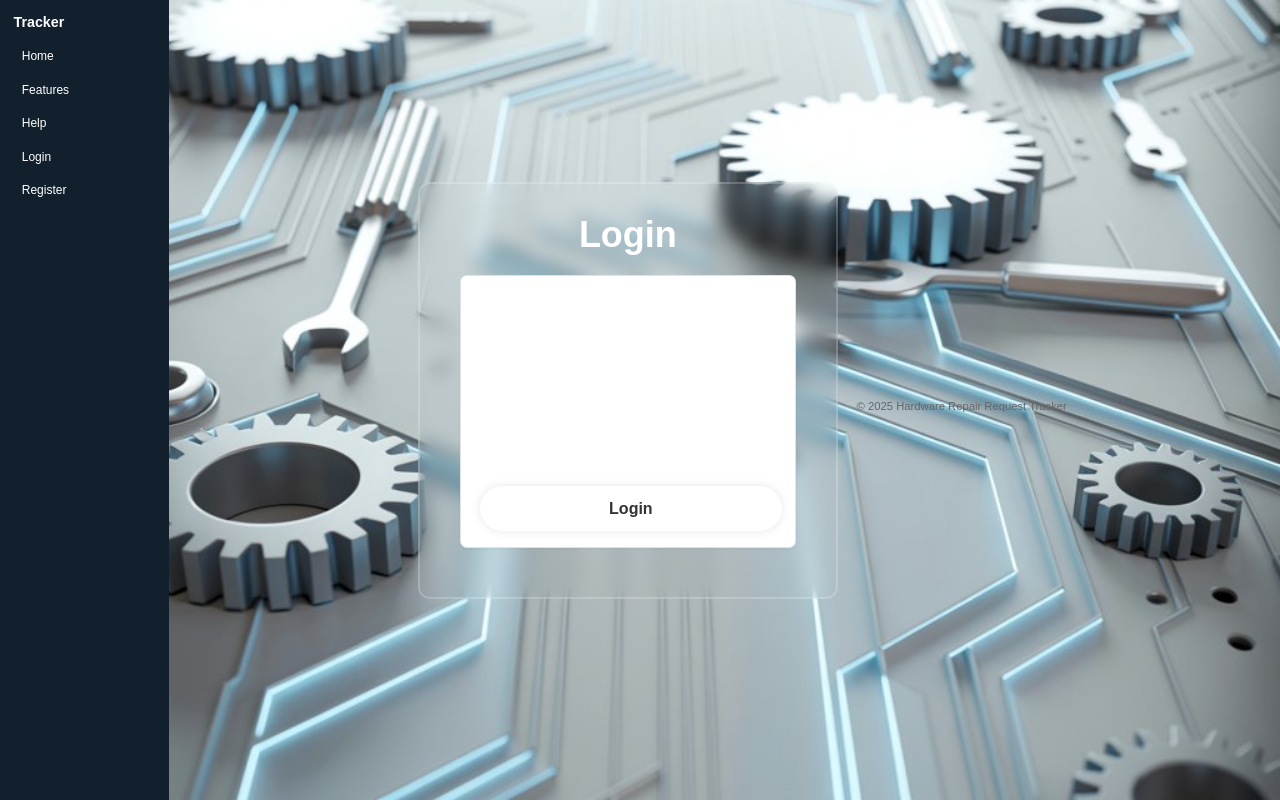
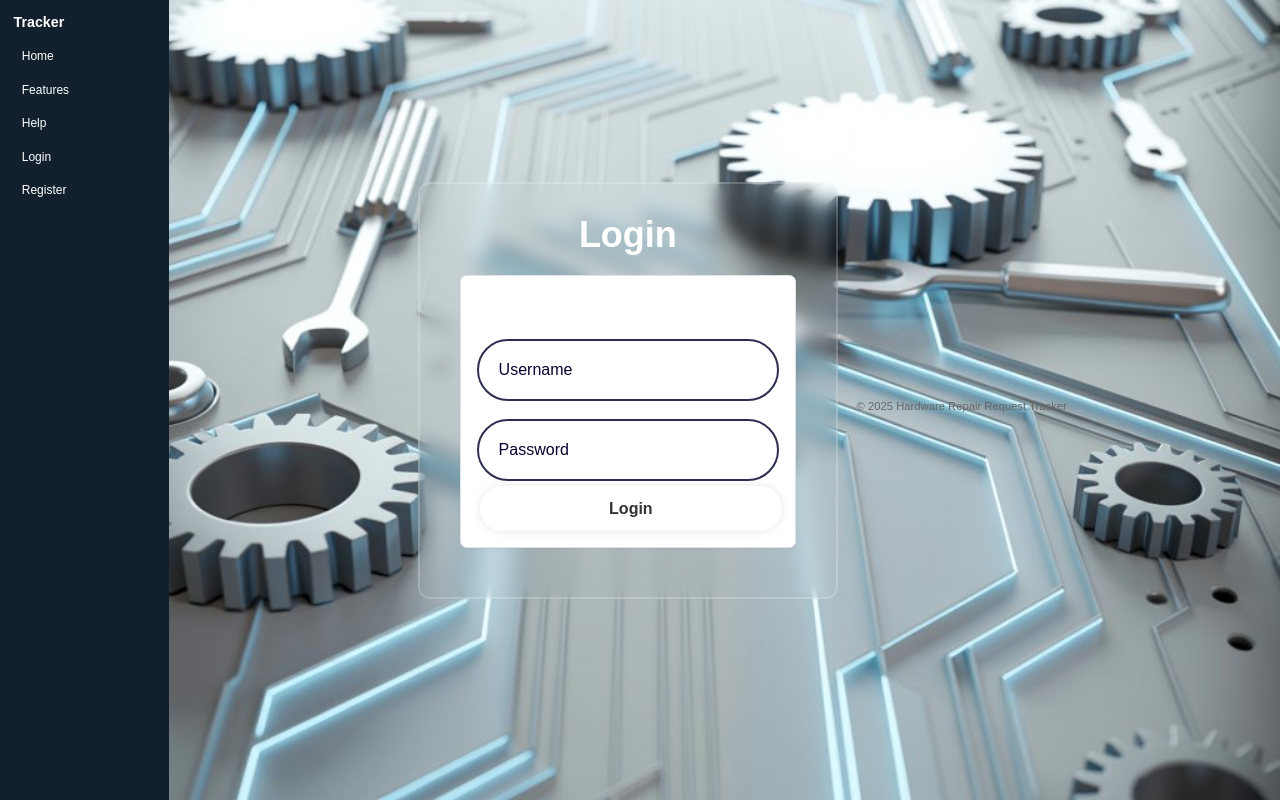
Before and after one commit to HiranthaSandaruwan/Hardware, a PHP site: page /auth/login.php in a window 1280 px wide. Run offline with PHP 8.4, Linux system fonts and the light colour scheme; some libraries are stand-ins or nearby versions.

Commit message:
login
css login

```diff
--- a/assets/css/style.css
+++ b/assets/css/style.css
@@ -59,14 +59,14 @@ body {
   background: transparent;
   border: none;
   outline: none;
-  border: 2px solid rgba(255, 255, 255, .2);
+  border: 2px solid rgba(0, 2, 46, 0.825);
   border-radius: 40px;
   font-size: 16px;
-  color: #fff;
+  color:navy ;
   padding: 20px 45px 20px 20px;
 }
 .input-box input::placeholder{
-  color: #fff;
+  color: #080330;
 }
 .input-box i{
   position: absolute;
@@ -99,7 +99,7 @@ body {
 .wrapper .btn{
   width: 100%;
   height: 45px;
-  background: #fff;
+  background: #ffffff;
   border: none;
   outline: none;
   border-radius: 40px;
--- a/auth/login.php
+++ b/auth/login.php
@@ -79,7 +79,8 @@ if ($_SERVER['REQUEST_METHOD'] === 'POST') {
 <form  method="post" data-validate>
 <div class="input-box">
       <label>Username
-      <input name="username" required value="<?= htmlspecialchars($_POST['username'] ?? '') ?>">
+
+      <input name="username" placeholder="Username" required value="<?= htmlspecialchars($_POST['username'] ?? '') ?>">
 
    </label>
 </div>
@@ -88,7 +89,8 @@ if ($_SERVER['REQUEST_METHOD'] === 'POST') {
   <div class="input-box">
       <label>Password
 
-       <input type="password" name="password" required>
+
+      <input type="password" name="password" placeholder="Password" required>
 
 
        </label>
```
